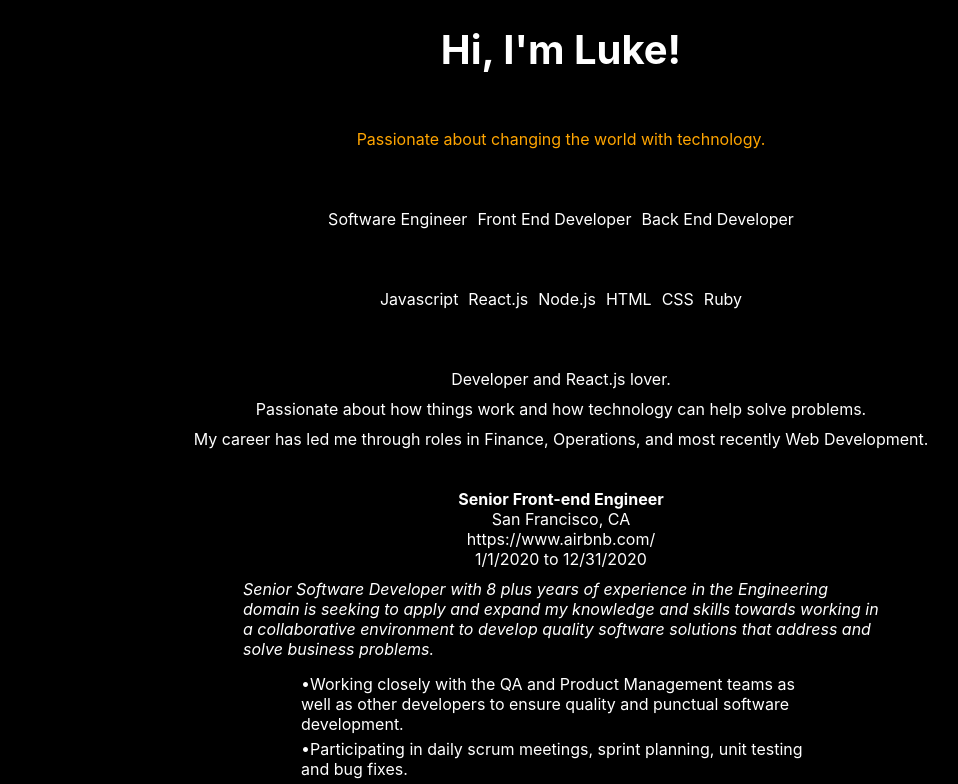
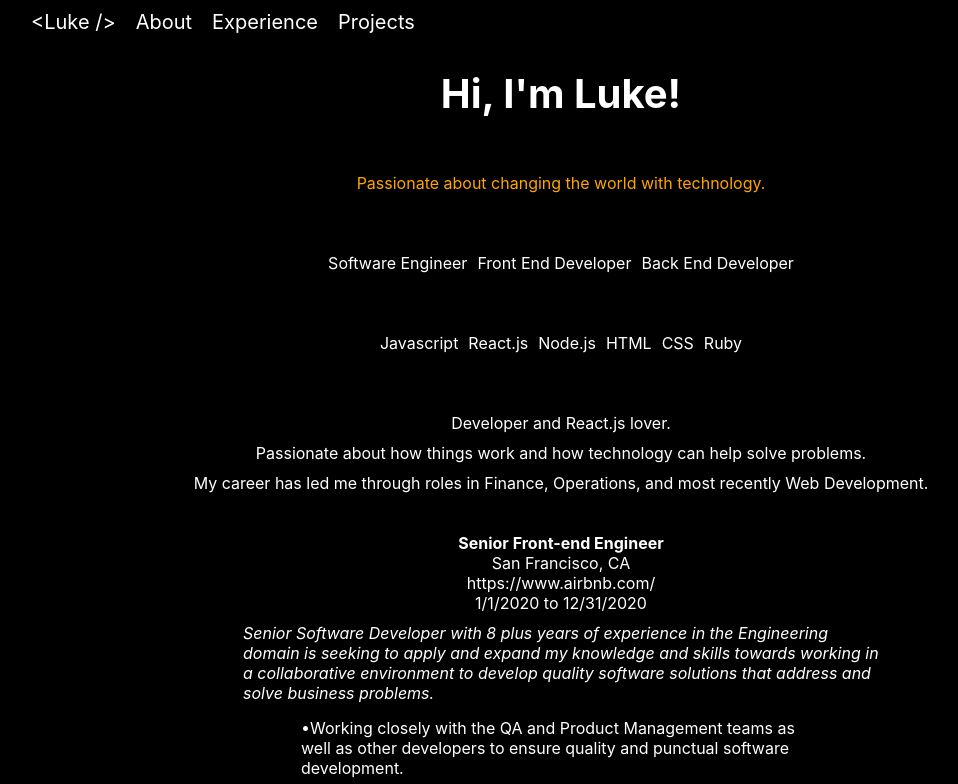
Before and after one commit to hemeshvpatel/ReactPortfolio, a React (Create React App) app: page / in a window 1280 px wide. Shown: the top 784 px of the page, without its empty margins (79-1037 px from the left). Built offline with nearby package versions, Linux system fonts and the light colour scheme.

Commit message:
Installed react-router-dom, added a navbar component

```diff
--- a/package.json
+++ b/package.json
@@ -9,6 +9,8 @@
     "@testing-library/user-event": "^12.1.10",
     "react": "^17.0.2",
     "react-dom": "^17.0.2",
+    "react-router": "^5.2.1",
+    "react-router-dom": "^5.3.0",
     "react-scripts": "4.0.3",
     "web-vitals": "^1.0.1"
   },
--- a/src/App.js
+++ b/src/App.js
@@ -1,12 +1,18 @@
 import React from "react";
 import Layout from "./components/reusable/layout";
+import NavBar from "./components/reusable/navBar";
+import { BrowserRouter as Router, Route, Switch } from "react-router-dom";
 
 export default function App() {
   //Idea: to be able to re-arrange the layout from here
 
   return (
-    <div>
-      <Layout style={{ backgroundColor: "black", color: "white" }} />
-    </div>
+    // <Router>
+    //   <Switch>
+    //     <Route exact path="/">
+          <Layout style={{ backgroundColor: "black", color: "white" }} />
+    //     </Route>
+    //   </Switch>
+    // </Router>
   );
 }
--- a/src/components/reusable/layout.js
+++ b/src/components/reusable/layout.js
@@ -5,6 +5,7 @@ import Welcome from "../welcome";
 import Footer from "../footer";
 import Projects from "../projects";
 import Modal from "./modal";
+import NavBar from "./navBar";
 import * as GlobalFunctions from "../../globals/globalFunctions";
 
 export default function Layout(props) {
@@ -28,6 +29,7 @@ export default function Layout(props) {
           gridTemplateColumns: "auto",
         }}
       >
+        <NavBar />
         <Welcome />
         <About />
         <WorkExperience />
--- /dev/null
+++ b/src/components/reusable/navBar.js
@@ -0,0 +1,28 @@
+import React, { useState } from "react";
+import { userData } from "../../data";
+
+export default function NavBar() {
+  const { firstName } = userData;
+  const [hover, setHover] = useState(false);
+
+  let defaultLinkStyle = {
+    fontSize: "20px",
+    margin: "10px",
+    color: hover ? "red" : "",
+  };
+
+  //TODO - solution for hover effect on different divs
+
+  return (
+    <div style={{ display: "flex", position: "sticky", top: "0" }}>
+      <div
+        style={defaultLinkStyle}
+        onMouseEnter={() => setHover(true)}
+        onMouseLeave={() => setHover(false)}
+      >{`<${firstName} />`}</div>
+      <div style={defaultLinkStyle}>About</div>
+      <div style={defaultLinkStyle}>Experience</div>
+      <div style={defaultLinkStyle}>Projects</div>
+    </div>
+  );
+}
```
Also changed, not shown: src/index.js (+9 -8 lines), 1 other file (tests, documents, lock files or other folders).
